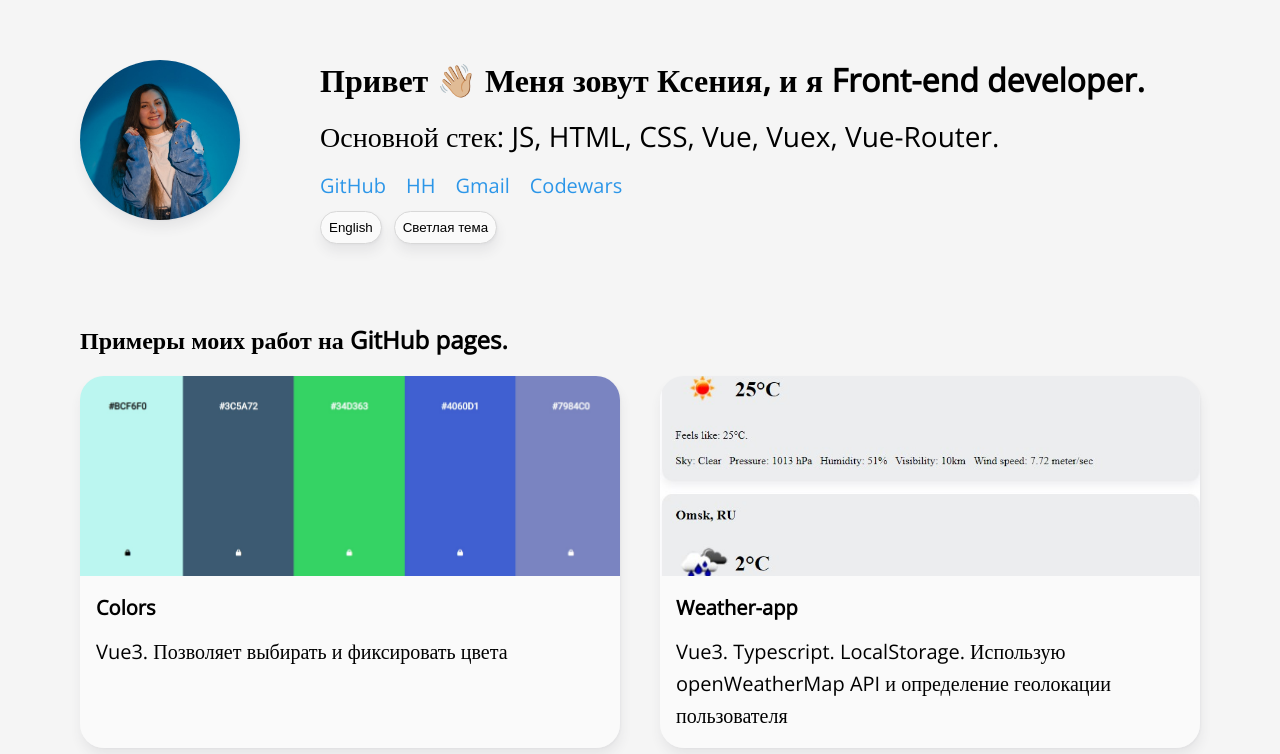
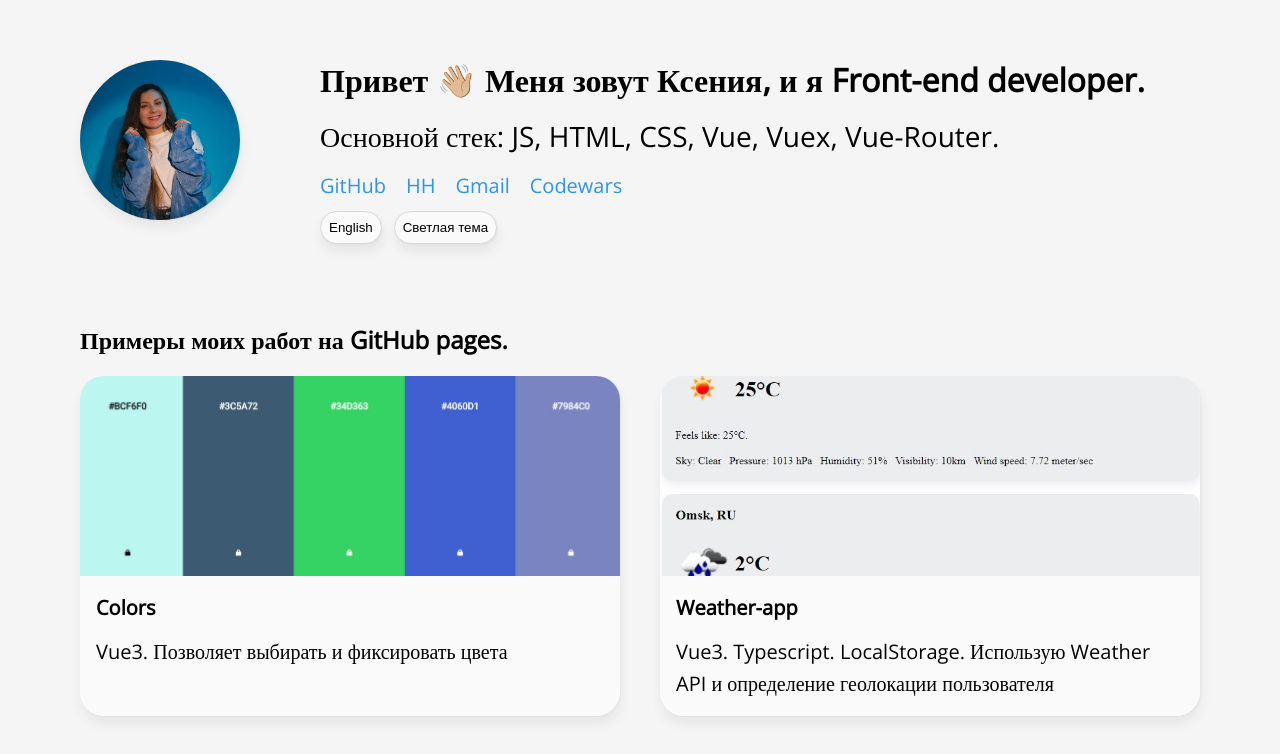
Before and after one commit to stupinaki/myPortfolio, a Vue app: page / in a window 1280 px wide. Shown: the top 754 px of the page. Built offline with nearby package versions, Linux system fonts and the light colour scheme.

Commit message:
small fix

```diff
--- a/src/data/projectsData.js
+++ b/src/data/projectsData.js
@@ -32,8 +32,8 @@ export const projectsCards = [
         imgStart: WeatherAppStart,
         imgEnd: WeatherAppEnd,
         url: 'https://stupinaki.github.io/weather-app/',
-        description: 'Vue3. Typescript. LocalStorage. Использую openWeatherMap API и определение геолокации пользователя',
-        descriptionEnglish: 'Vue3. Typescript. LocalStorage. Use openWeatherMap API and geolocation detection',
+        description: 'Vue3. Typescript. LocalStorage. Использую Weather API и определение геолокации пользователя',
+        descriptionEnglish: 'Vue3. Typescript. LocalStorage. Use Weather API and geolocation detection',
     },
     {
         id: 7,
```
